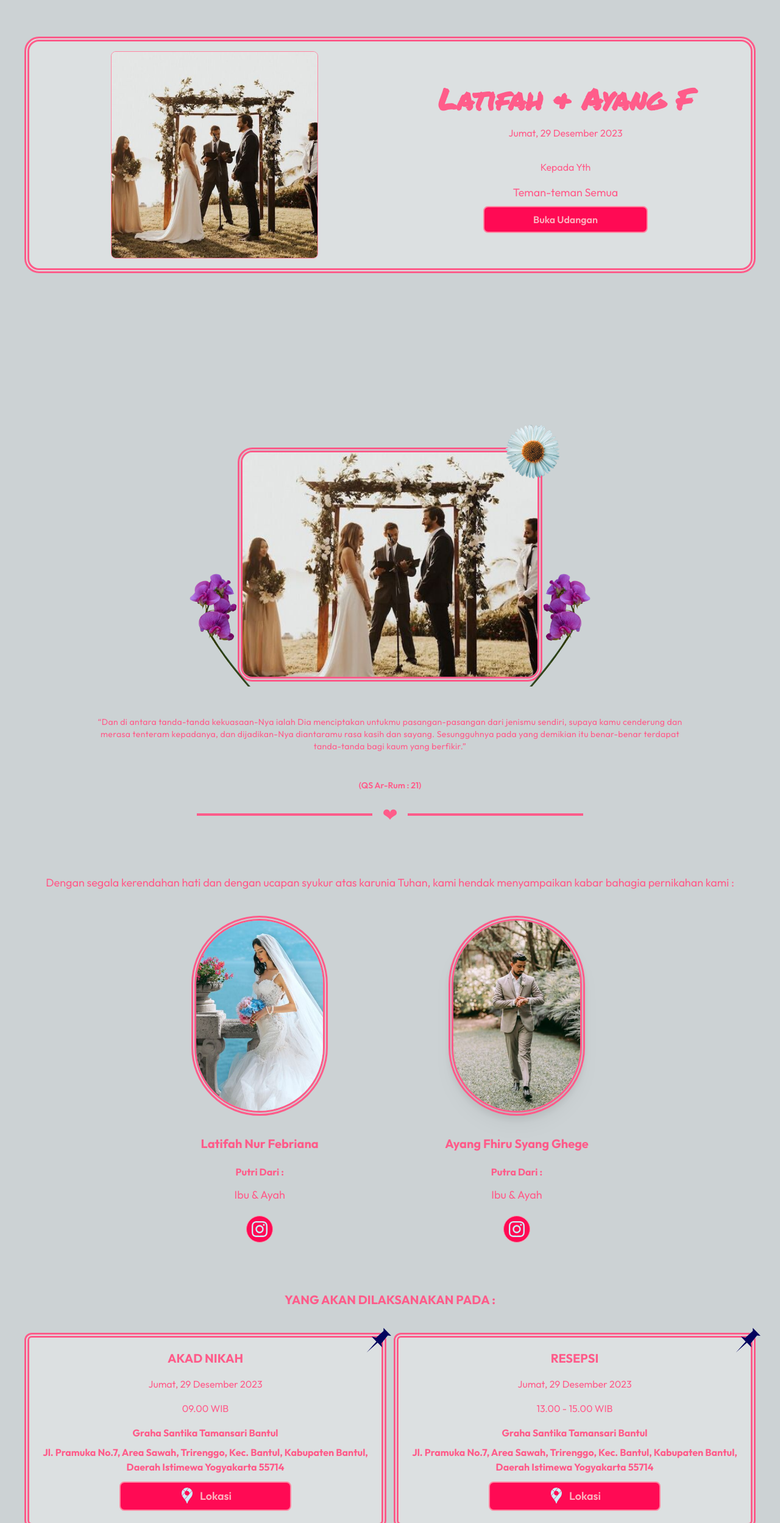
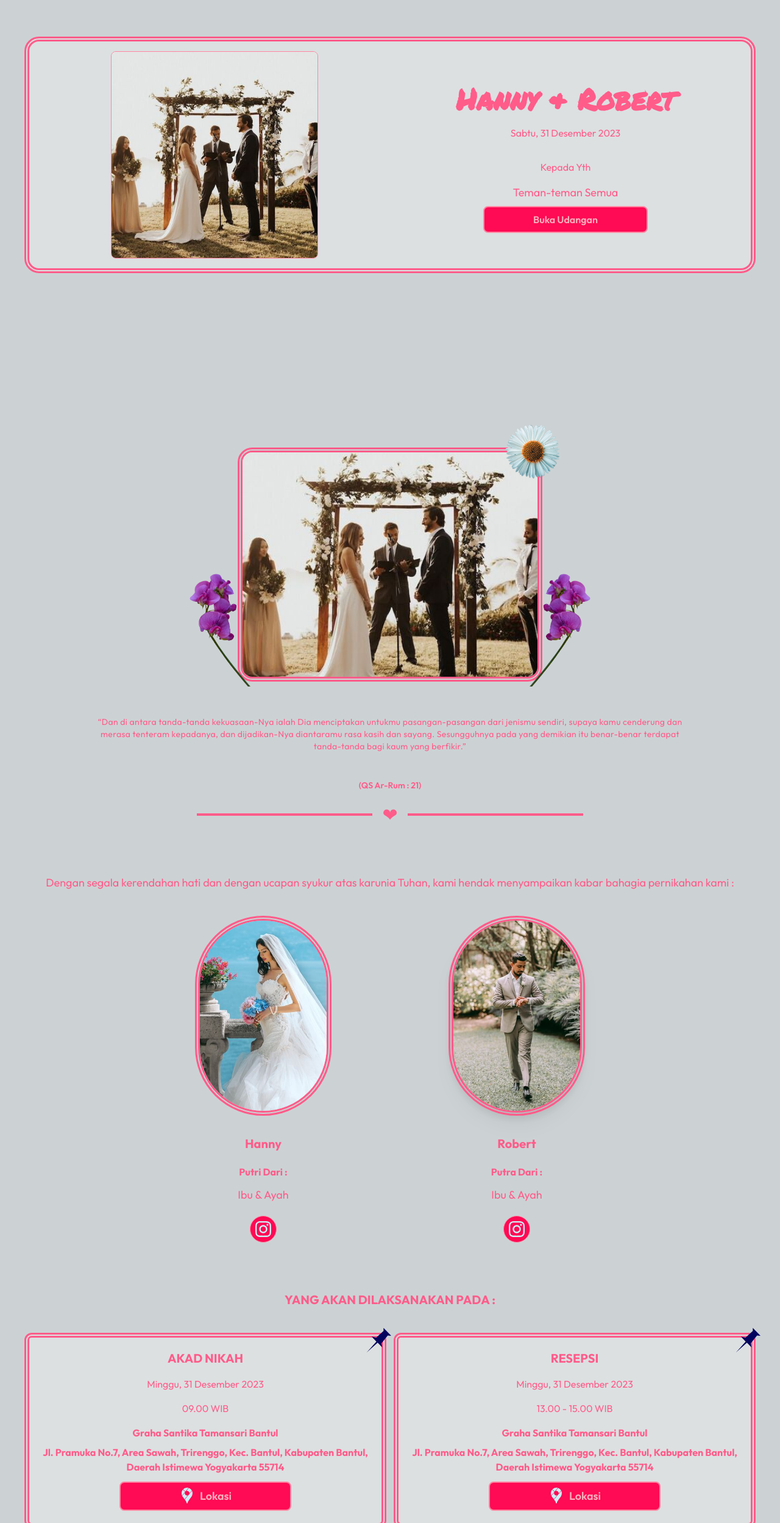
Before and after one commit to ayangfhiru/invitation, a website: page index.html in a window 1280 px wide. Shown: the part 146-2644 px from the top of the page at 61% size. Drawn offline with Linux system fonts and the light colour scheme.

Commit message:
Update index.html

```diff
--- a/index.html
+++ b/index.html
@@ -23,9 +23,8 @@
                     class="object-cover max-w-full h-[340px] rounded-tl-full md:rounded-tl-lg rounded-tr-full md:rounded-tr-lg rounded-lg border border-third">
             </div>
             <div class="w-full md:w-1/2 flex flex-col justify-center">
-                <h1 class="text-center mt-3 font-name font-semibold text-xl text-secondary md:text-4xl lg:text-5xl">
-                    Latifah & Ayang F</h1>
-                <p class="text-center text-sm text-secondary md:text-base mt-3 md:mt-5">Jumat, 29 Desember 2023</p>
+                <h1 class="text-center mt-3 font-name font-semibold text-xl text-secondary md:text-4xl lg:text-5xl"> Hanny & Robert</h1>
+                <p class="text-center text-sm text-secondary md:text-base mt-3 md:mt-5">Sabtu, 31 Desember 2023</p>
                 <p class="text-center text-sm text-secondary md:text-base mt-6 md:mt-8">Kepada Yth</p>
                 <p id="invitation" class="text-center text-base text-secondary md:text-lg mt-2 md:mt-4"></p>
                 <a href="#undangan"
@@ -69,10 +68,10 @@
                 <span class="my-5 w-56 border-8 border-secondary border-double rounded-full overflow-hidden relative">
                     <img src="./public/images/pengantin wanita.jpg" alt="Pengantin Wanita" class="object-cover">
                 </span>
-                <p class="mt-3 text-secondary text-xl font-bold">Latifah Nur Febriana</p>
+                <p class="mt-3 text-secondary text-xl font-bold">Hanny</p>
                 <p class="mt-5 font-bold text-secondary">Putri Dari : </p>
                 <p class="mt-3 text-lg text-secondary"><span>Ibu</span> <span>&</span> <span>Ayah</span></p>
-                <a href="https://www.instagram.com/latifahanaaa_/" target="_blank"
+                <a href="https://www.instagram.com/" target="_blank"
                     class="mt-5 p-2 rounded-full border bg-primary border-third hover:bg-third hover:border-primary transition duration-300 ease-in-out">
                     <svg role="img" width="26" height="26" viewBox="0 0 24 24" xmlns="http://www.w3.org/2000/svg">
                         <title>Instagram</title>
@@ -87,10 +86,10 @@
                     class="my-5 w-56 border-8 border-secondary border-double rounded-full overflow-hidden drop-shadow-xl">
                     <img src="./public/images/pengantin pria.jpg" alt="Pengantin Pria" class="">
                 </span>
-                <p class="mt-3 text-secondary text-xl font-bold">Ayang Fhiru Syang Ghege</p>
+                <p class="mt-3 text-secondary text-xl font-bold">Robert</p>
                 <p class="mt-5 font-bold text-secondary">Putra Dari : </p>
                 <p class="mt-3 text-lg text-secondary"><span>Ibu</span> <span>&</span> <span>Ayah</span></p>
-                <a href="https://www.instagram.com/ayangfhiru/" target="_blank"
+                <a href="https://www.instagram.com/" target="_blank"
                     class="mt-5 p-2 rounded-full border bg-primary border-third hover:bg-third hover:border-primary transition duration-300 ease-in-out">
                     <svg role="img" width="26" height="26" viewBox="0 0 24 24" xmlns="http://www.w3.org/2000/svg">
                         <title>Instagram</title>
@@ -114,7 +113,7 @@
                     </svg>
                 </span>
                 <h1 class="text-center text-xl font-bold text-secondary uppercase">Akad Nikah</h1>
-                <p class="mt-4 text-center text-secondary">Jumat, 29 Desember 2023</p>
+                <p class="mt-4 text-center text-secondary">Minggu, 31 Desember 2023</p>
                 <p class="mt-4 text-center text-secondary">09.00 WIB</p>
                 <p class="mt-4 text-center font-bold text-secondary">Graha Santika Tamansari Bantul</p>
                 <p class="mt-2 text-center font-bold text-secondary">Jl. Pramuka No.7, Area Sawah, Trirenggo, Kec.
@@ -139,7 +138,7 @@
                     </svg>
                 </span>
                 <h1 class="text-center text-xl font-bold text-secondary uppercase">Resepsi</h1>
-                <p class="mt-4 text-center text-secondary">Jumat, 29 Desember 2023</p>
+                <p class="mt-4 text-center text-secondary">Minggu, 31 Desember 2023</p>
                 <p class="mt-4 text-center text-secondary">13.00 - 15.00 WIB</p>
                 <p class="mt-4 text-center font-bold text-secondary">Graha Santika Tamansari Bantul</p>
                 <p class="mt-2 text-center font-bold text-secondary">Jl. Pramuka No.7, Area Sawah, Trirenggo, Kec.
```
